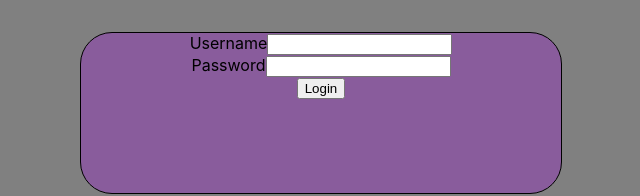
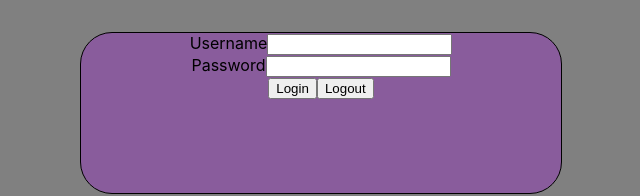
Before and after one commit to AtanasVA/sound_button, a React (Create React App) app: page / in a window 1280 px wide. Shown: the top 196 px of the page, without its empty margins (368-1008 px from the left). Built offline with nearby package versions, Linux system fonts and the light colour scheme.

Commit message:
update login check + add logout button

```diff
--- a/src/App.js
+++ b/src/App.js
@@ -20,15 +20,25 @@ const sounds = [
 
 function App() {
   const [userData, updateUserData] = useState("");
+  const [isLogged, updateIsLogged] = useState(false);
 
   const getUserDetails = (userDetails) => {
+    console.log(userDetails);
     updateUserData(userDetails);
   };
-
+  const verifyUser = (username, password) => {
+    if (username === "Nasko" && password.toString() === "1996") {
+      updateIsLogged(true);
+    }
+  };
   return (
     <React.Fragment>
-      <UserLogin userDetails={getUserDetails}></UserLogin>
-      {userData &&
+      <UserLogin
+        userDetails={getUserDetails}
+        verifyUser={verifyUser}
+        whenLogout={updateIsLogged}
+      ></UserLogin>
+      {isLogged &&
         sounds.map((sound) => (
           <SoundPlayer key={sounds.indexOf(sound)} sound={sound} />
         ))}
--- a/src/Login/UserLogin.js
+++ b/src/Login/UserLogin.js
@@ -2,7 +2,7 @@ import React, { useState } from "react";
 import Wrapper from "../Helpers/Wrapper";
 import styles from "./UserLogin.module.css";
 
-const UserLogin = ({ userDetails }) => {
+const UserLogin = ({ userDetails, verifyUser, whenLogout }) => {
   const [username, setUsername] = useState("");
   const [password, setPassword] = useState("");
 
@@ -15,10 +15,15 @@ const UserLogin = ({ userDetails }) => {
 
   const onSubmit = (event) => {
     event.preventDefault();
+    verifyUser(username, password);
     userDetails({
       username: username,
       password: password,
     });
+  };
+  const onLogout = (event) => {
+    event.preventDefault();
+    whenLogout(false);
   };
   return (
     <Wrapper>
@@ -42,6 +47,9 @@ const UserLogin = ({ userDetails }) => {
           ></input>
         </div>
         <button type="submit">Login</button>
+        <button type="button" onClick={onLogout}>
+          Logout
+        </button>
       </form>
     </Wrapper>
   );
```
